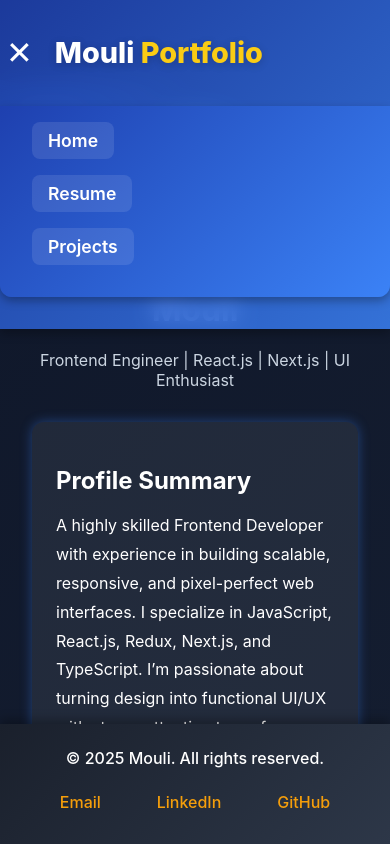
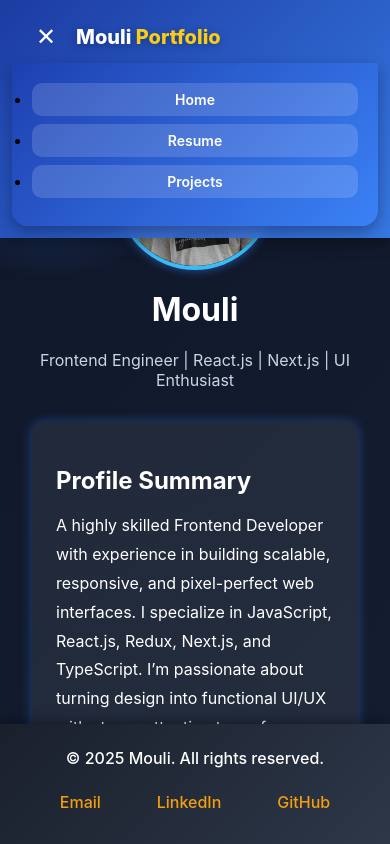
Before and after one commit to mouli481/Mouli-portfolio, a Next.js app: page / in a window 390 px wide. Both pictures are taken after a click on the button "Open menu". Shown: the top 844 px of the page. Built offline with nearby package versions, Linux system fonts and the light colour scheme.

Commit message:
header fix

```diff
--- a/src/components/header.js
+++ b/src/components/header.js
@@ -16,6 +16,7 @@ export default function Header() {
   useEffect(() => {
     const checkIsMobile = () => {
       setIsMobile(window.innerWidth < 768);
+      if (window.innerWidth >= 768) setIsMenuOpen(false); // Close menu on desktop
     };
     checkIsMobile();
     window.addEventListener("resize", checkIsMobile);
@@ -25,72 +26,88 @@ export default function Header() {
   const linkBaseStyle = {
     color: "#ffffff",
     textDecoration: "none",
-    fontSize: "1.1rem",
+    fontSize: isMobile ? "0.875rem" : "1rem",
     fontWeight: "600",
-    padding: "0.5rem 1rem",
-    borderRadius: "8px",
-    background: "rgba(255,255,255,0.1)",
+    padding: isMobile ? "0.5rem 1.25rem" : "0.5rem 1.5rem",
+    borderRadius: "10px",
+    background: "rgba(255, 255, 255, 0.15)",
     transition: "all 0.3s ease",
-    display: "inline-block",
-    marginBottom: isMobile ? "1rem" : 0,
+    display: "block",
+    textAlign: "center",
+    width: "100%",
+    boxSizing: "border-box",
   };
 
   const linkHoverStyle = {
-    background: "rgba(255,255,255,0.2)",
+    background: "rgba(255, 255, 255, 0.25)",
     color: "#facc15",
+    transform: "scale(1.05)",
   };
 
   return (
     <motion.header
       initial={{ y: -100 }}
       animate={{ y: 0 }}
-      transition={{ duration: 0.5 }}
+      transition={{ duration: 0.5, ease: "easeOut" }}
       style={{
         position: "fixed",
         top: 0,
         width: "100%",
+        maxWidth: "100%",
         zIndex: 1000,
-        padding: "1rem 0rem",
-        background: "linear-gradient(135deg, rgba(30,64,175,0.85), rgba(59,130,246,0.85))",
-        backdropFilter: "blur(10px)",
-        boxShadow: "0 4px 10px rgba(0, 0, 0, 0.3)",
+        padding: isMobile ? "0.75rem" : "1rem",
+        background: "linear-gradient(135deg, rgba(30, 64, 175, 0.9), rgba(59, 130, 246, 0.9))",
+        backdropFilter: "blur(12px)",
+        boxShadow: "0 4px 15px rgba(0, 0, 0, 0.4)",
+        boxSizing: "border-box",
+        overflowX: "hidden",
       }}
     >
       <div
         style={{
           maxWidth: "1280px",
+          width: "100%",
           margin: "0 auto",
+          padding: isMobile ? "0 1rem" : "0 1.5rem",
           display: "flex",
           justifyContent: "space-between",
           alignItems: "center",
-          flexWrap: "wrap",
+          boxSizing: "border-box",
+          overflowX: "hidden",
         }}
       >
         {/* Left section: Menu + Logo */}
-        <div style={{ display: "flex", alignItems: "center", gap: "1rem" }}>
+        <div style={{ display: "flex", alignItems: "center", gap: "0.75rem" }}>
           {isMobile && (
-            <button
+            <motion.button
+              whileHover={{ scale: 1.1 }}
+              whileTap={{ scale: 0.9 }}
               onClick={() => setIsMenuOpen(!isMenuOpen)}
               style={{
                 background: "transparent",
                 border: "none",
                 color: "#ffffff",
-                fontSize: "2rem",
+                fontSize: "1.5rem",
                 cursor: "pointer",
+                padding: "0.5rem",
+                borderRadius: "8px",
+                transition: "background 0.3s ease",
               }}
+              aria-label={isMenuOpen ? "Close menu" : "Open menu"}
             >
               {isMenuOpen ? "✕" : "☰"}
-            </button>
+            </motion.button>
           )}
 
           <motion.h1
             initial={{ opacity: 0, x: -20 }}
             animate={{ opacity: 1, x: 0 }}
+            transition={{ duration: 0.5 }}
             style={{
-              fontSize: "1.8rem",
+              fontSize: isMobile ? "1.25rem" : "1.5rem",
               fontWeight: "800",
               color: "#ffffff",
-              textShadow: "0 2px 8px rgba(0,0,0,0.2)",
+              textShadow: "0 2px 8px rgba(0, 0, 0, 0.3)",
             }}
           >
             Mouli<span style={{ color: "#facc15" }}> Portfolio</span>
@@ -102,7 +119,7 @@ export default function Header() {
           <ul
             style={{
               display: "flex",
-              gap: "2rem",
+              gap: isMobile ? "1rem" : "1.5rem",
               listStyle: "none",
               margin: 0,
               padding: 0,
@@ -114,12 +131,15 @@ export default function Header() {
                 initial={{ opacity: 0, y: -10 }}
                 animate={{ opacity: 1, y: 0 }}
                 transition={{ delay: idx * 0.1 }}
+                style={{ boxSizing: "border-box" }}
               >
                 <Link
                   href={item.path}
                   style={linkBaseStyle}
                   onMouseOver={(e) => Object.assign(e.target.style, linkHoverStyle)}
                   onMouseOut={(e) => Object.assign(e.target.style, linkBaseStyle)}
+                  onFocus={(e) => Object.assign(e.target.style, linkHoverStyle)}
+                  onBlur={(e) => Object.assign(e.target.style, linkBaseStyle)}
                 >
                   {item.name}
                 </Link>
@@ -133,25 +153,30 @@ export default function Header() {
       <AnimatePresence>
         {isMobile && isMenuOpen && (
           <motion.ul
-            initial={{ height: 0, opacity: 0 }}
-            animate={{ height: "auto", opacity: 1 }}
-            exit={{ height: 0, opacity: 0 }}
-            transition={{ duration: 0.3 }}
+            initial={{ y: "-100%", opacity: 0 }}
+            animate={{ y: 0, opacity: 1 }}
+            exit={{ y: "-100%", opacity: 0 }}
+            transition={{ duration: 0.4, ease: "easeInOut" }}
             style={{
-              listStyle: "none",
-              padding: "1rem 2rem",
-              marginTop: "1rem",
-              background: "linear-gradient(135deg, #1e40af, #3b82f6)",
-              borderRadius: "0 0 12px 12px",
-              boxShadow: "0 4px 10px rgba(0, 0, 0, 0.3)",
+              width: "100%",
+              maxWidth: "100%",
+              padding: "1.25rem",
+              margin: 0,
+              background: "linear-gradient(135deg, rgba(30, 64, 175, 0.95), rgba(59, 130, 246, 0.95))",
+              backdropFilter: "blur(10px)",
+              borderRadius: "0 0 16px 16px",
+              boxShadow: "0 6px 15px rgba(0, 0, 0, 0.3)",
+              overflow: "hidden",
+              boxSizing: "border-box",
             }}
           >
             {navItems.map((item, idx) => (
               <motion.li
                 key={idx}
-                initial={{ opacity: 0, x: -20 }}
+                initial={{ opacity: 0, x: -30 }}
                 animate={{ opacity: 1, x: 0 }}
-                transition={{ delay: 0.1 * idx }}
+                transition={{ delay: 0.1 * idx + 0.2, duration: 0.3 }}
+                style={{ marginBottom: "0.5rem", boxSizing: "border-box" }}
               >
                 <Link
                   href={item.path}
@@ -159,6 +184,8 @@ export default function Header() {
                   style={linkBaseStyle}
                   onMouseOver={(e) => Object.assign(e.target.style, linkHoverStyle)}
                   onMouseOut={(e) => Object.assign(e.target.style, linkBaseStyle)}
+                  onFocus={(e) => Object.assign(e.target.style, linkHoverStyle)}
+                  onBlur={(e) => Object.assign(e.target.style, linkBaseStyle)}
                 >
                   {item.name}
                 </Link>
```
